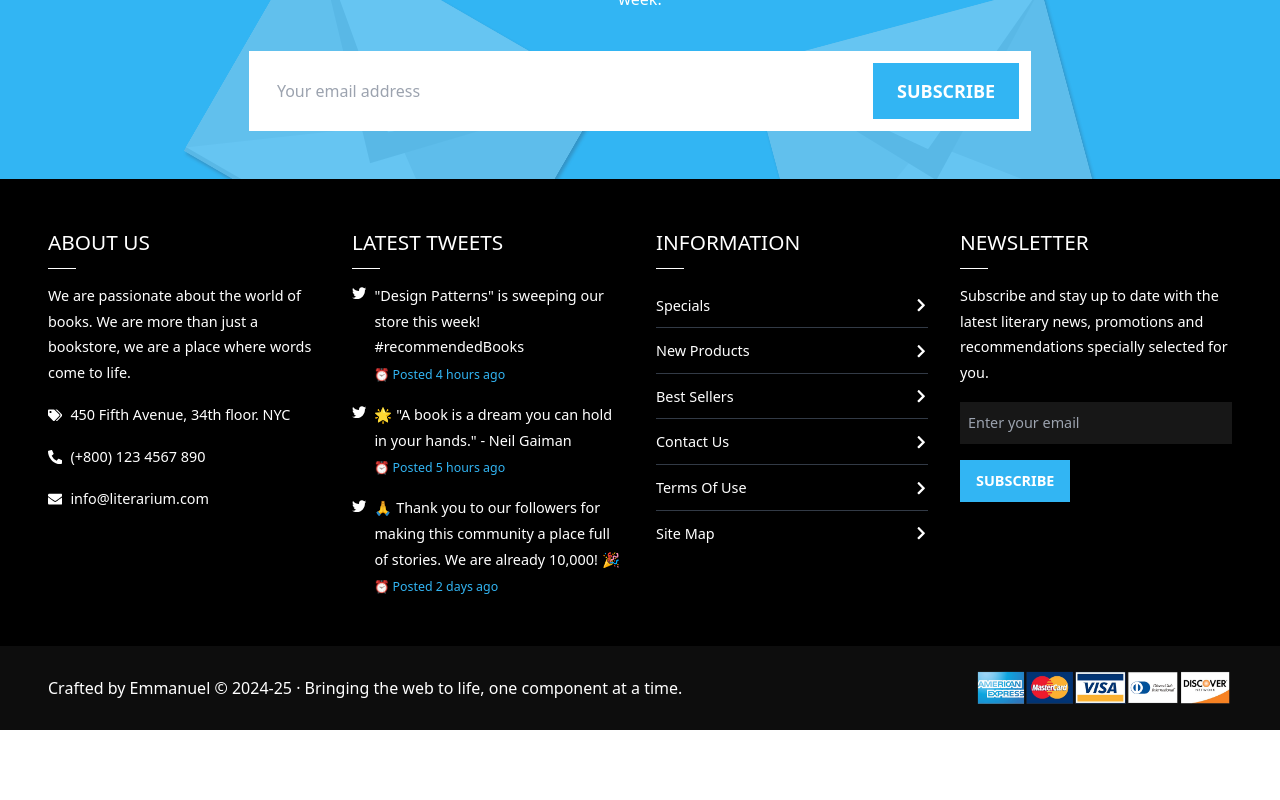
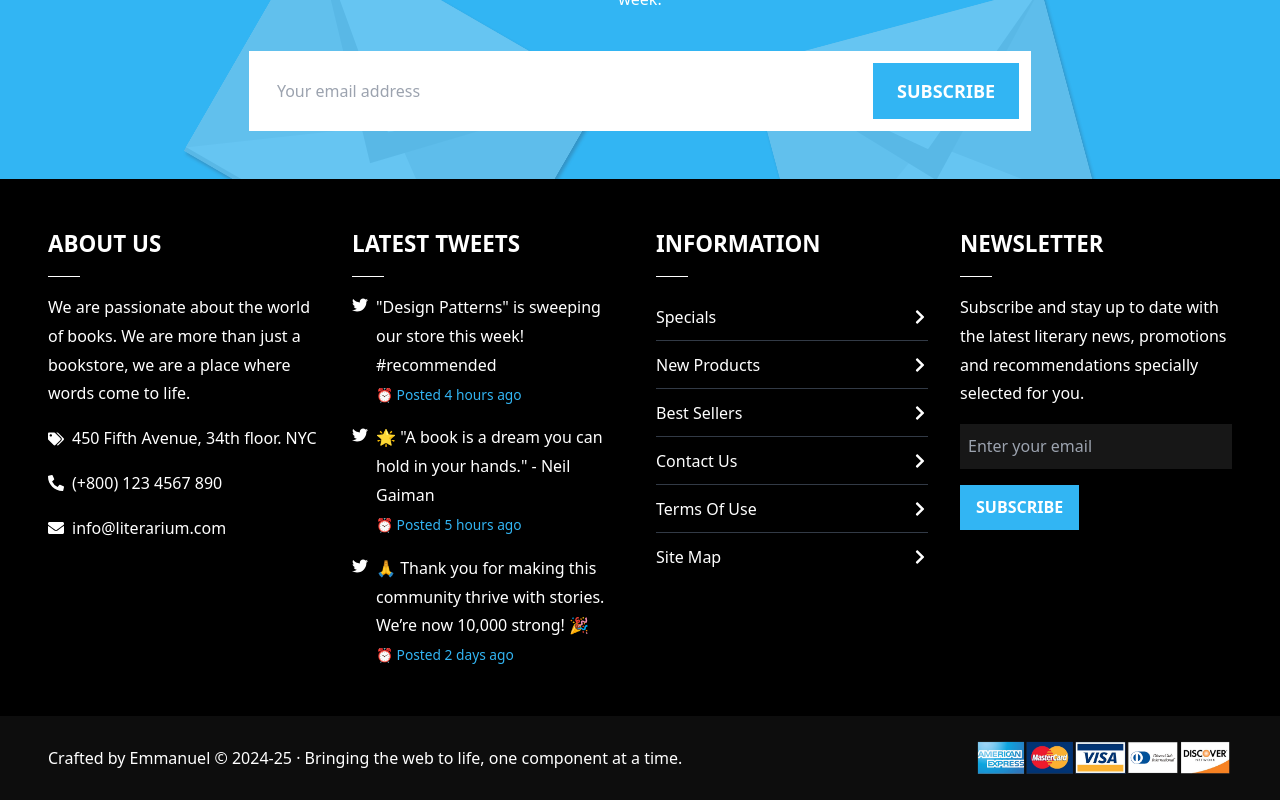
Before and after one commit to emmanuel-cruz-dev/literarium, a React (Vite) app: page / in a window 1280 px wide. Shown: the part 7265-8065 px from the top of the page. Before the commit the page ends 7995 px from the top, so only its background shows below. Built offline with nearby package versions, Linux system fonts and the light colour scheme.

Commit message:
font-size en footer y edicion de textos

```diff
--- a/src/components/Footer.tsx
+++ b/src/components/Footer.tsx
@@ -73,8 +73,7 @@ const Footer = () => {
             <li className="footer__tweets">
               <FaTwitter />
               <p>
-                "Design Patterns" is sweeping our store this week!
-                #recommendedBooks
+                "Design Patterns" is sweeping our store this week! #recommended
                 <span>⏰ Posted 4 hours ago</span>
               </p>
             </li>
@@ -88,8 +87,8 @@ const Footer = () => {
             <li className="footer__tweets">
               <FaTwitter />
               <p>
-                🙏 Thank you to our followers for making this community a place
-                full of stories. We are already 10,000! 🎉
+                🙏 Thank you for making this community thrive with stories.
+                We’re now 10,000 strong! 🎉
                 <span>⏰ Posted 2 days ago</span>
               </p>
             </li>
--- a/src/styles/App.css
+++ b/src/styles/App.css
@@ -728,18 +728,18 @@ body {
 
 .footer__list-title {
   text-transform: uppercase;
-  font-weight: 500;
-  font-size: 1.3rem;
+  font-weight: 700;
+  font-size: 1.4rem;
   position: relative;
-  margin-bottom: 1.5rem;
+  margin-bottom: 2rem;
 }
 
 .footer__list-title::after {
   content: "";
   position: absolute;
   left: 0;
-  bottom: -10px;
-  width: 1.75rem;
+  bottom: -16px;
+  width: 2rem;
   height: 0.9px;
   background-color: var(--white-color);
 }
@@ -748,7 +748,6 @@ body {
   display: flex;
   flex-direction: column;
   gap: 1rem;
-  font-size: 0.9em;
   line-height: 1.8;
 }
 
@@ -775,10 +774,6 @@ body {
   margin-top: 0.2rem;
   font-size: 0.86em;
   color: var(--accent-color);
-}
-
-.unordered__list-container {
-  font-size: 0.9em;
 }
 
 .unordered__list-container li {
```
